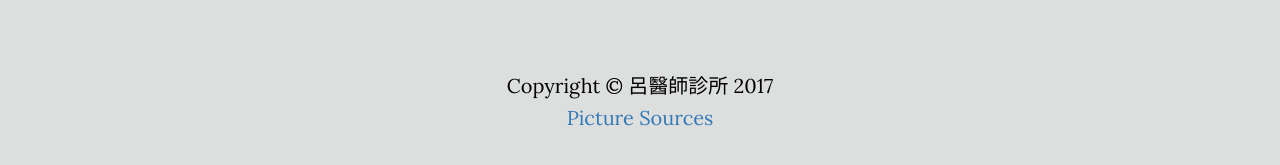
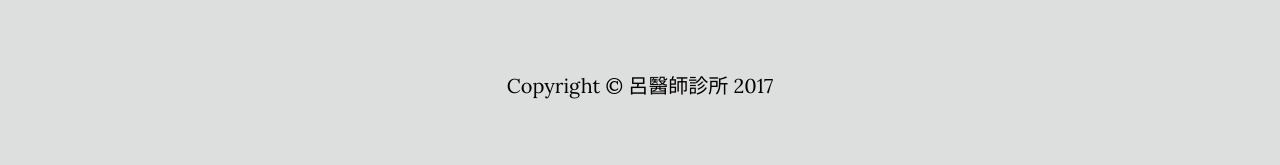
Before and after one commit to alu416/alu416.github.io, a Jekyll site: the page built from index.html, in a window 1280 px wide and 900 px high, scrolled down 4551 px. Shown: the part 716-881 px from the top of the window. Built offline with Jekyll 4.4.1, drawn with Linux system fonts in a browser that asks for light colours.

Commit message:
took out picture sources

```diff
--- a/_includes/footer.html
+++ b/_includes/footer.html
@@ -2,6 +2,6 @@
     <footer>
         <div class="container text-center">
             <p>Copyright &copy; {{ site.footer }} 20{{ site.time | date: '%y' }}</p>
-            <p><a href="https://docs.google.com/document/d/1MZEAVzEOQPuQ42GbmhKx6hK9gw6_dLJWlwCZzkUn7lM/edit?usp=sharing">Picture Sources</a></p>
+            <!--<p><a href="https://docs.google.com/document/d/1MZEAVzEOQPuQ42GbmhKx6hK9gw6_dLJWlwCZzkUn7lM/edit?usp=sharing">Picture Sources</a></p>-->
         </div>
     </footer>
```
